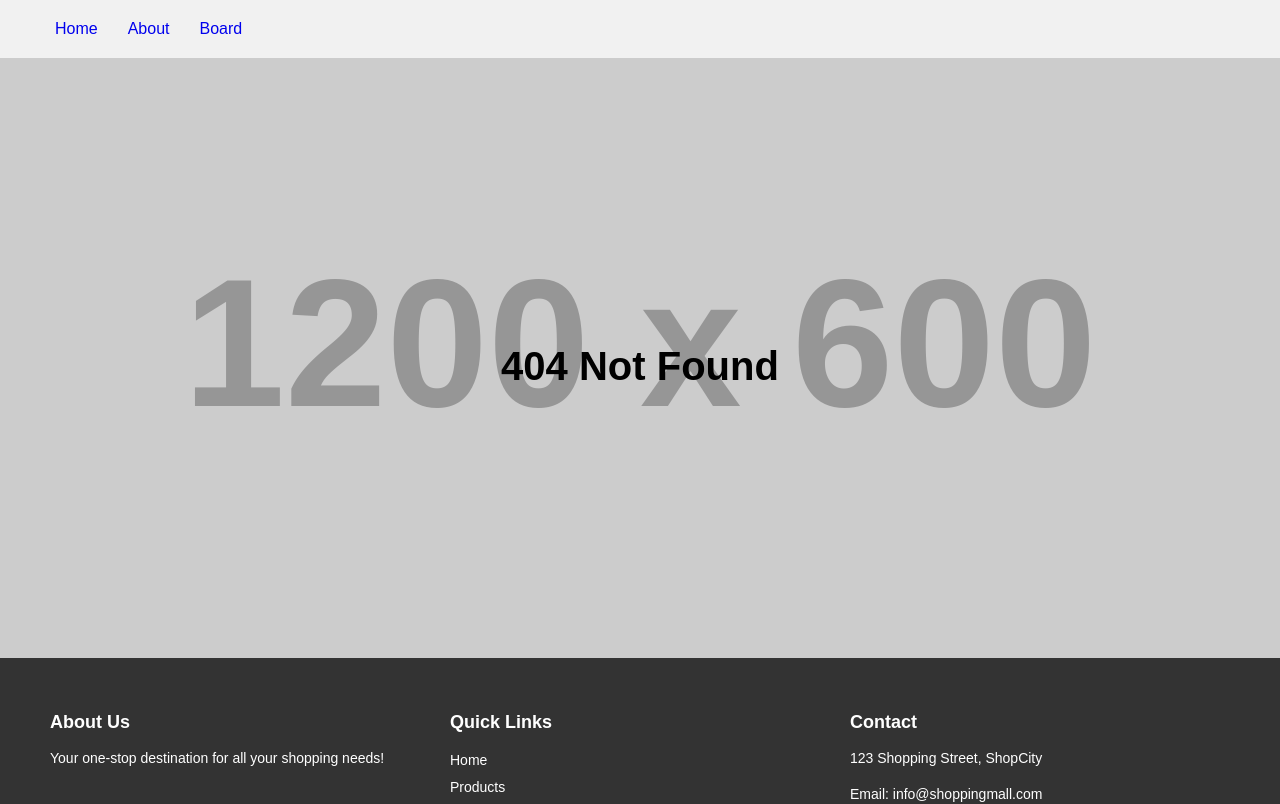
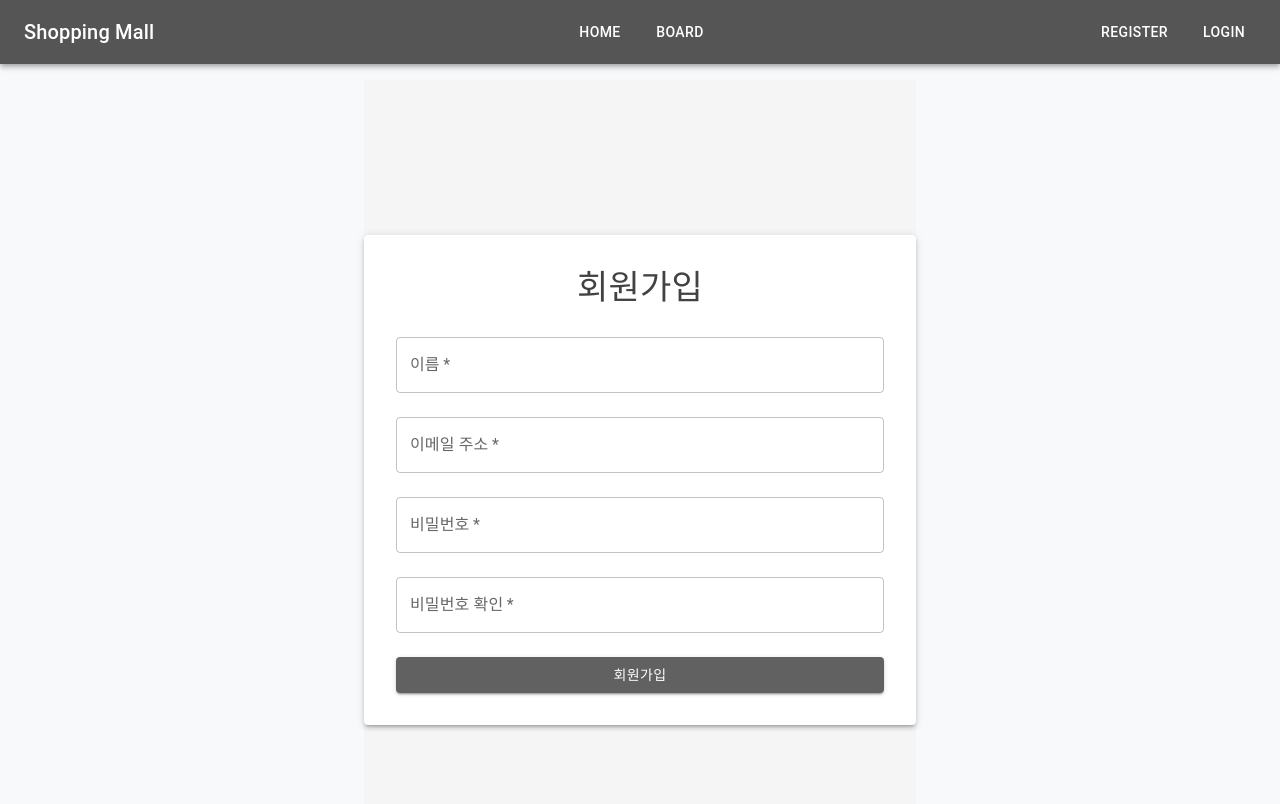
Before and after one commit to YeoJune/SubscriptionManagementWeb, a React app: page /register in a window 1280 px wide. Shown: the top 804 px of the page. Built offline with nearby package versions, Linux system fonts and the light colour scheme; the HTML template or start-up script is replaced by a standard one.

Commit message:
feature: Login and Register Page, dist/index.html restored (#9) (#13)

```diff
--- a/src/components/appRoutes.tsx
+++ b/src/components/appRoutes.tsx
@@ -1,9 +1,11 @@
 import React from 'react';
 import { Routes, Route } from 'react-router-dom';
+import Board from '../pages/board';
+import BoardDetail from '../components/board/boardDetail';
 import Home from '../pages/home';
-import Board from '../pages/board';
+import Login from '../pages/login';
 import NotFound from '../pages/notFound';
-import BoardDetail from '../components/board/boardDetail';
+import Register from '../pages/register';
 
 const AppRoutes: React.FC = () => {
   return (
@@ -11,6 +13,8 @@ const AppRoutes: React.FC = () => {
       <Route path="/" element={<Home />} />
       <Route path="/board" element={<Board />} />
       <Route path="/board/:id" element={<BoardDetail />} />
+      <Route path="/login" element={<Login />} />
+      <Route path="/register" element={<Register />} />
       <Route path="*" element={<NotFound />} /> {/* 404 Not Found */}
     </Routes>
   );
--- a/src/components/header.tsx
+++ b/src/components/header.tsx
@@ -2,8 +2,10 @@
 import '../global.css';
 import './header.css';
 import React from 'react';
+import { AppBar, Toolbar, Typography, Button, Box } from '@mui/material';
 import { Link } from 'react-router-dom';
 
+/* Deprecated
 const Header: React.FC = () => {
   return (
     <header className="header">
@@ -23,5 +25,40 @@ const Header: React.FC = () => {
     </header>
   );
 }
+*/
+const Header: React.FC = () => {
+  return (
+    <AppBar position="static" sx={{ marginBottom: '1rem', backgroundColor: '#555' }}>
+      <Toolbar sx={{ display: 'flex' }}>
+        {/* 왼쪽 영역: 로고(또는 앱 타이틀) */}
+        <Box sx={{ flex: 1, display: 'flex', alignItems: 'center' }}>
+          <Typography variant="h6" component="div">
+            Shopping Mall
+          </Typography>
+        </Box>
+
+        {/* 중앙 영역: Home, Board 버튼 (정확히 중앙) */}
+        <Box sx={{ flex: 1, display: 'flex', justifyContent: 'center', gap: 2 }}>
+          <Button color="inherit" component={Link} to="/">
+            Home
+          </Button>
+          <Button color="inherit" component={Link} to="/board">
+            Board
+          </Button>
+        </Box>
+
+        {/* 오른쪽 영역: Register, Login 버튼 */}
+        <Box sx={{ flex: 1, display: 'flex', justifyContent: 'flex-end', gap: 2 }}>
+          <Button color="inherit" component={Link} to="/register">
+            Register
+          </Button>
+          <Button color="inherit" component={Link} to="/login">
+            Login
+          </Button>
+        </Box>
+      </Toolbar>
+    </AppBar>
+  );
+};
 
 export default Header;
--- /dev/null
+++ b/src/pages/login.tsx
@@ -0,0 +1,61 @@
+// src/pages/login.tsx
+import React from 'react';
+import { Container, Box, Paper, Typography, TextField, Button } from '@mui/material';
+
+const Login: React.FC = () => {
+  const handleSubmit = (event: React.FormEvent<HTMLFormElement>) => {
+    event.preventDefault();
+    // Add your login logic here, e.g., authentication calls.
+  };
+
+  return (
+    <Container maxWidth="sm">
+      <Box
+        display="flex"
+        justifyContent="center"
+        alignItems="center"
+        minHeight="100vh"
+      >
+        <Paper elevation={3} style={{ padding: '2rem', width: '100%' }}>
+          <Typography variant="h4" component="h1" align="center" gutterBottom>
+            로그인
+          </Typography>
+          <form onSubmit={handleSubmit}>
+            <TextField
+              label="Email Address"
+              variant="outlined"
+              margin="normal"
+              fullWidth
+              required
+              type="email"
+            />
+            <TextField
+              label="Password"
+              variant="outlined"
+              margin="normal"
+              fullWidth
+              required
+              type="password"
+            />
+            <Button
+              type="submit"
+              variant="contained"
+              color="primary"
+              fullWidth
+              style={{ marginTop: '1rem' }}
+              sx={{
+                marginTop: 2,
+                backgroundColor: 'grey.700',
+                ':hover': { backgroundColor: 'grey.800' }
+              }}
+            >
+              Login
+            </Button>
+          </form>
+        </Paper>
+      </Box>
+    </Container>
+  );
+};
+
+export default Login;
--- /dev/null
+++ b/src/pages/register.tsx
@@ -0,0 +1,81 @@
+// src/pages/register.tsx
+import React from 'react';
+import { Container, Box, Paper, Typography, TextField, Button } from '@mui/material';
+
+const Register: React.FC = () => {
+  const handleSubmit = (event: React.FormEvent<HTMLFormElement>) => {
+    event.preventDefault();
+    // 여기에 회원가입 로직을 추가하세요.
+  };
+
+  return (
+    <Container maxWidth="sm">
+      <Box
+        display="flex"
+        justifyContent="center"
+        alignItems="center"
+        minHeight="100vh"
+        sx={{ backgroundColor: '#f5f5f5' }} // 전체 배경은 연한 회색
+      >
+        <Paper elevation={3} sx={{ padding: 4, width: '100%' }}>
+          <Typography
+            variant="h4"
+            component="h1"
+            align="center"
+            gutterBottom
+            sx={{ color: 'grey.800' }} // 타이틀 회색 계열
+          >
+            회원가입
+          </Typography>
+          <form onSubmit={handleSubmit}>
+            <TextField
+              label="이름"
+              variant="outlined"
+              margin="normal"
+              fullWidth
+              required
+            />
+            <TextField
+              label="이메일 주소"
+              variant="outlined"
+              margin="normal"
+              fullWidth
+              required
+              type="email"
+            />
+            <TextField
+              label="비밀번호"
+              variant="outlined"
+              margin="normal"
+              fullWidth
+              required
+              type="password"
+            />
+            <TextField
+              label="비밀번호 확인"
+              variant="outlined"
+              margin="normal"
+              fullWidth
+              required
+              type="password"
+            />
+            <Button
+              type="submit"
+              variant="contained"
+              fullWidth
+              sx={{
+                marginTop: 2,
+                backgroundColor: 'grey.700',
+                ':hover': { backgroundColor: 'grey.800' }
+              }}
+            >
+              회원가입
+            </Button>
+          </form>
+        </Paper>
+      </Box>
+    </Container>
+  );
+};
+
+export default Register;
```
Also changed, not shown: 2 other files (tests, documents, lock files or other folders).
